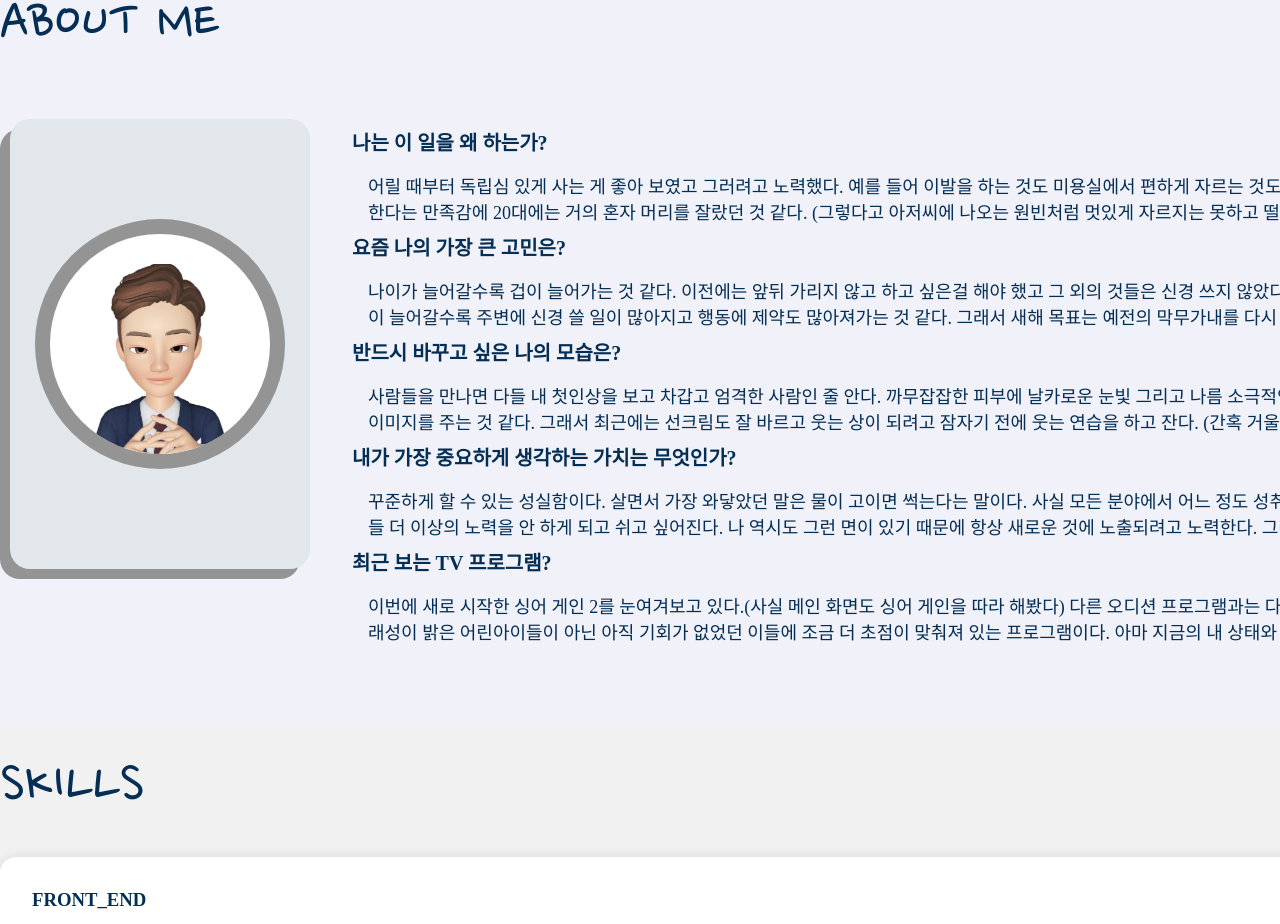
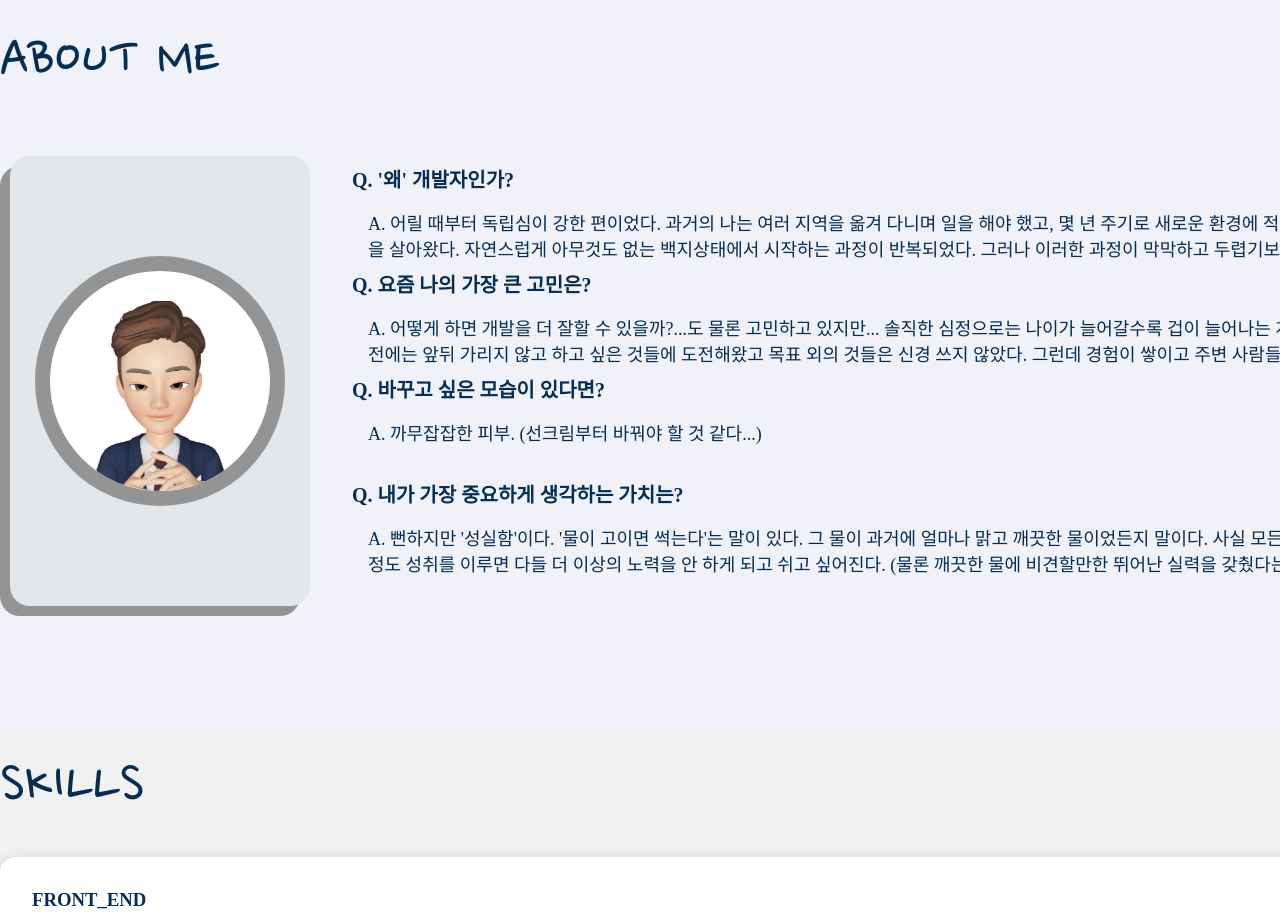
Before and after one commit to Matthewsung/Matthewsung.github.io, a React (Create React App) app: page / in a window 1280 px wide. Shown: the part 874-1798 px from the top of the page. Built offline with nearby package versions, Linux system fonts and the light colour scheme.

Commit message:
소개 수정

```diff
--- a/src/component/Main/Sec2.jsx
+++ b/src/component/Main/Sec2.jsx
@@ -51,7 +51,7 @@ const Sec2 = () => {
             >
               <div className="info_title">
                 <p>
-                  나는 이 일을 왜 하는가?
+                  Q. '왜' 개발자인가?
                 </p>
                 <p
                   className="more_box"
@@ -61,15 +61,13 @@ const Sec2 = () => {
                 </p>
               </div>
               <div className="info_detail_box">
-                어릴 때부터 독립심 있게 사는 게 좋아 보였고 그러려고 노력했다. 예를 들어 이발을 하는 것도 미용실에서 편하게 자르는 것도 좋지만 스스로 한다는 만족감에 20대에는 거의 혼자 머리를 잘랐던 것 같다.
-                (그렇다고 아저씨에 나오는 원빈처럼 멋있게 자르지는 못하고 떨어진 머리카락을 정리하느라 고생하고 실수라도 했으면 한동안 모자만 쓰고 다닌 적도 있다.)
-                그래서 그런지 백지에서 무언가를 만드는 일을 하고 싶었고 우연한 계기로 개발을 배우게 되었고 배우면 배울수록 내가 할 수 있는 일이 늘어나 만족감이 점점 커가는 것 같다.
+                A. 어릴 때부터 독립심이 강한 편이었다. 과거의 나는 여러 지역을 옮겨 다니며 일을 해야 했고, 몇 년 주기로 새로운 환경에 적응해야 하는 삶을 살아왔다. 자연스럽게 아무것도 없는 백지상태에서 시작하는 과정이 반복되었다. 그러나 이러한 과정이 막막하고 두렵기보다는 흥미롭게 다가왔다. 우연히 개발자라는 직업을 접하게 되면서 현실과는 또 다른 백지상태의 세상이 존재한다는 것을 알게 되었다. 입력하는 코드에 따라 반응하고 변화하는 개발자들의 세상은 엄청난 힘을 지니고 있었다. 그 짜릿함에 매료된 탓에 개발 만학도의 길에 들어서게 되었다.
               </div>
             </li>
             <li className="info_row" >
                 <div className="info_title">
                 <p>
-                    요즘 나의 가장 큰 고민은?
+                  Q. 요즘 나의 가장 큰 고민은?
                 </p>
                 <p
                     className="more_box"
@@ -79,13 +77,13 @@ const Sec2 = () => {
                 </p>
                 </div>
                 <div className="info_detail_box">
-                    나이가 늘어갈수록 겁이 늘어가는 것 같다. 이전에는 앞뒤 가리지 않고 하고 싶은걸 해야 했고 그 외의 것들은 신경 쓰지 않았다. 그런데 경험이 늘어갈수록 주변에 신경 쓸 일이 많아지고 행동에 제약도 많아져가는 것 같다. 그래서 새해 목표는 예전의 막무가내를 다시 끄집어낼 생각이다^^
+                  A. 어떻게 하면 개발을 더 잘할 수 있을까?...도 물론 고민하고 있지만... 솔직한 심정으로는 나이가 늘어갈수록 겁이 늘어나는 게 고민이다. 이전에는 앞뒤 가리지 않고 하고 싶은 것들에 도전해왔고 목표 외의 것들은 신경 쓰지 않았다. 그런데 경험이 쌓이고 주변 사람들에 대한 책임감이 커질 수록 새로운 시도를 하는 것이 점점 망설여진다. 하지만 지키고 싶은 것이 많아지는 것과 그것들을 잘 지키기 위해 겁을 먹는 것은 또 다른 의미에서의 용기라고 생각하고 있다. 새해에는 도전과 안정 두 가지 사이에서 중심을 잘 잡으며 커리어를 쌓아가고 싶다.
                 </div>
             </li>
             <li className="info_row" >
                 <div className="info_title">
                     <p>
-                        반드시 바꾸고 싶은 나의 모습은?
+                      Q. 바꾸고 싶은 모습이 있다면?
                     </p>
                     <p
                         className="more_box"
@@ -95,15 +93,16 @@ const Sec2 = () => {
                     </p>
                 </div>
                 <div className="info_detail_box">
-                    사람들을 만나면 다들 내 첫인상을 보고 차갑고 엄격한 사람인 줄 안다. 까무잡잡한 피부에 날카로운 눈빛 그리고 나름 소극적인 성격이 그런 이미지를 주는 것 같다. 그래서 최근에는 선크림도 잘 바르고 웃는 상이 되려고 잠자기 전에 웃는 연습을 하고 잔다.
-                    (간혹 거울보고 연습하는데 그때마다 현타가 온다..)
-                    사실 얼마나 걸릴지는 모르겠지만 노년에는 서글서글하고 사람 좋아 보이는 인상을 갖고 싶다.
+                  A. 까무잡잡한 피부. (선크림부터 바꿔야 할 것 같다...)
+                  <br /><br />
+                  사실 첫인상이 날카롭고 딱딱해 보인다는 소리를 가끔 듣는다. 흔히 사람이 나이가 들면 표정에서 살아온 삶이 나타난다고 하지 않는가? 그래서 거울을 보면서 자연스럽게 웃는 연습도 많이 하는데 생각보다 쉽지가 않은 것 같다다. (자연스러움을 연습한다는 것부터가 지극히 부자연스러움 ^^) 흔히 개발을 혼자서만 잘하면 되는 일로 생각하는 시선도 있지만 내가 그동안 프로젝트를 경험하고 포트폴리오를 쌓아오면서 느낀 것은 개발은 그 어떤 분야보다도 협업이 중요하다는 사실이다. 실제로 타인과의 소통을 통해 서로가 미처 발견하지 못했던 부분을 공유하게 되거나 명확한 아이데이션 과정을 거쳐 결과물의 퀄리티가 높아지는 사례들이 많다. 이러한 소통 과정을 보다 원활히 하기 위해서 주변 사람들에게 좀 더 친근한 모습으로 변화하고 싶다. 그러다 보면 노년에는 인심 좋은 할아버지 같은 서글서글한 인상을 갖게 될 수 있으리라 기대하고 있다.
+
                 </div>
             </li>
             <li className="info_row" >
                 <div className="info_title">
                     <p>
-                    내가 가장 중요하게 생각하는 가치는 무엇인가?
+                      Q. 내가 가장 중요하게 생각하는 가치는?
                     </p>
                     <p
                         className="more_box"
@@ -113,10 +112,10 @@ const Sec2 = () => {
                     </p>
                 </div>
                 <div className="info_detail_box">
-                꾸준하게 할 수 있는 성실함이다. 살면서 가장 와닿았던 말은 물이 고이면 썩는다는 말이다. 사실 모든 분야에서 어느 정도 성취를 이루면 다들 더 이상의 노력을 안 하게 되고 쉬고 싶어진다. 나 역시도 그런 면이 있기 때문에 항상 새로운 것에 노출되려고 노력한다. 그래서 개발을 배운 이후에는 특히 더 유튜브를 통해 많은 내용들을 접하기 위해 노력하고 있다. (최근 태블릿 거치대를 샀는데 근 몇 년 동안 구입한 물건 중 가장 만족도가 높다 ㅎㅎ)
+                  A. 뻔하지만 '성실함'이다. '물이 고이면 썩는다'는 말이 있다. 그 물이 과거에 얼마나 맑고 깨끗한 물이었든지 말이다. 사실 모든 분야에서 어느 정도 성취를 이루면 다들 더 이상의 노력을 안 하게 되고 쉬고 싶어진다. (물론 깨끗한 물에 비견할만한 뛰어난 실력을 갖췄다는 전재에서 말이다) 그래서 이러한 나태함을 항상 경계하려고 노력한다. 개발을 시작한 이후에는 특히 더 성실함의 중요성을 뼈저리게 느끼고 있다. 아무리 뛰어난 기술을 익혔어도 하루를 쉬고, 일주일을 쉬고, 한 달을 쉬고 나면 숙련도의 차이가 피부로 느껴진다. 지금까지 쌓은 실력을 기반으로 앞으로 계속해서 새로운 개발 기술을 익히고, 그것들을 다시 응용하고 접목하면서 성장해나가고 싶다. 이를 위해서는 내가 가장 중요하게 생각하는 가치인 '성실함'이 매우 큰 무기로 작용할 것이라고 믿는다.
                 </div>
             </li>
-            <li className="info_row" >
+            {/*<li className="info_row" >
                 <div className="info_title">
                     <p>
                     최근 보는 TV 프로그램?
@@ -132,7 +131,7 @@ const Sec2 = () => {
                 이번에 새로 시작한 싱어 게인 2를 눈여겨보고 있다.(사실 메인 화면도 싱어 게인을 따라 해봤다) 다른 오디션 프로그램과는 다르게 어리고 장래성이 밝은 어린아이들이 아닌 아직 기회가 없었던 이들에 조금 더 초점이 맞춰져 있는 프로그램이다. 아마 지금의 내 상태와 비슷하다는 느낌이 들어서 더욱 챙겨 보는 감도 없지 않다. 그렇기 때문인지 모든 출연자들이 원하는 바를 이룰 수 있기를 항상 바라고 있다. (그럼 나에게도 좋은 기회가 올 거라는 즐거운 상상을 한다)
                 </div>
             </li>
-            {/* <li className="info_row" >
+             <li className="info_row" >
             <div className="info_title">
                     <p>
                         반드시 바꾸고 싶은 나의 모습은?
```
